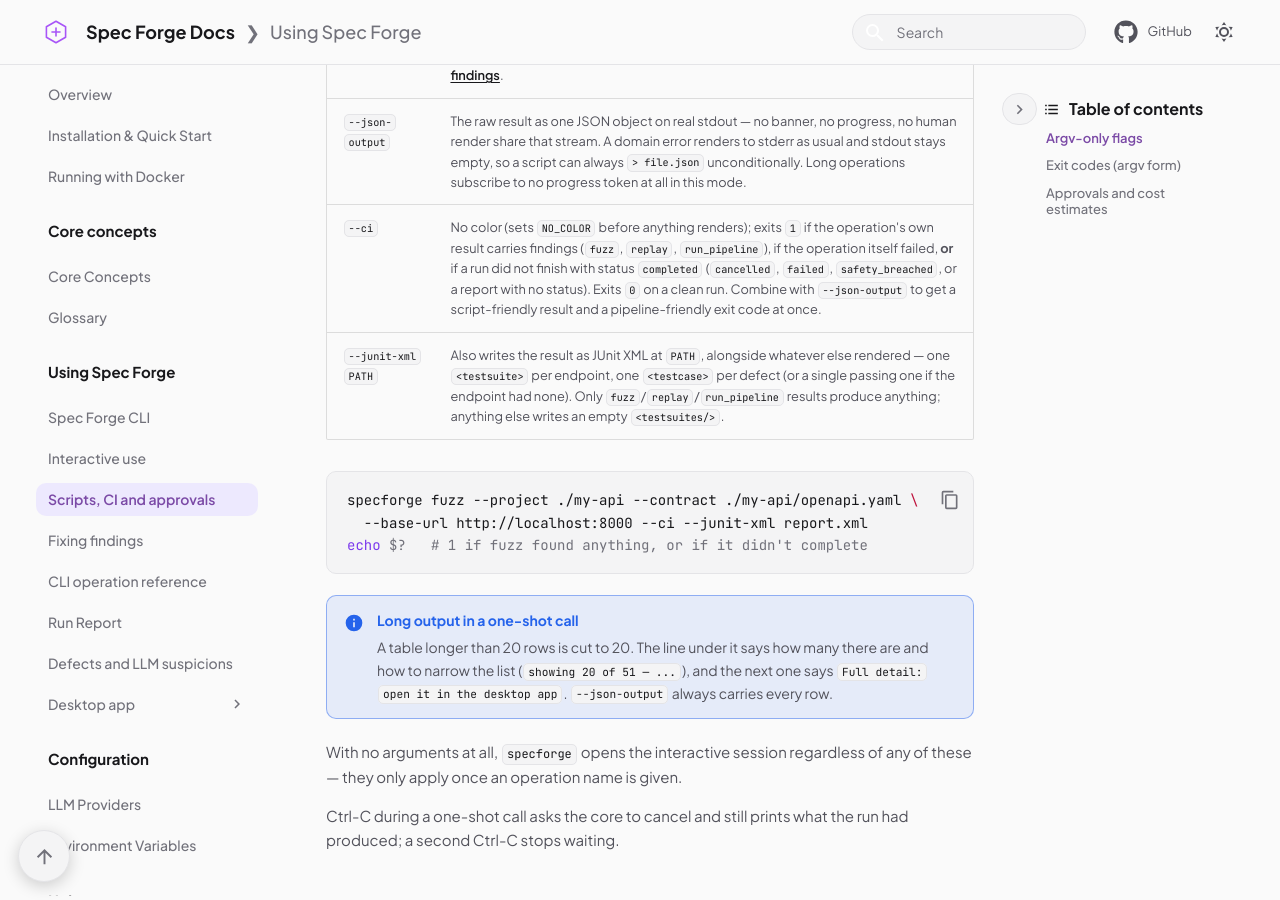
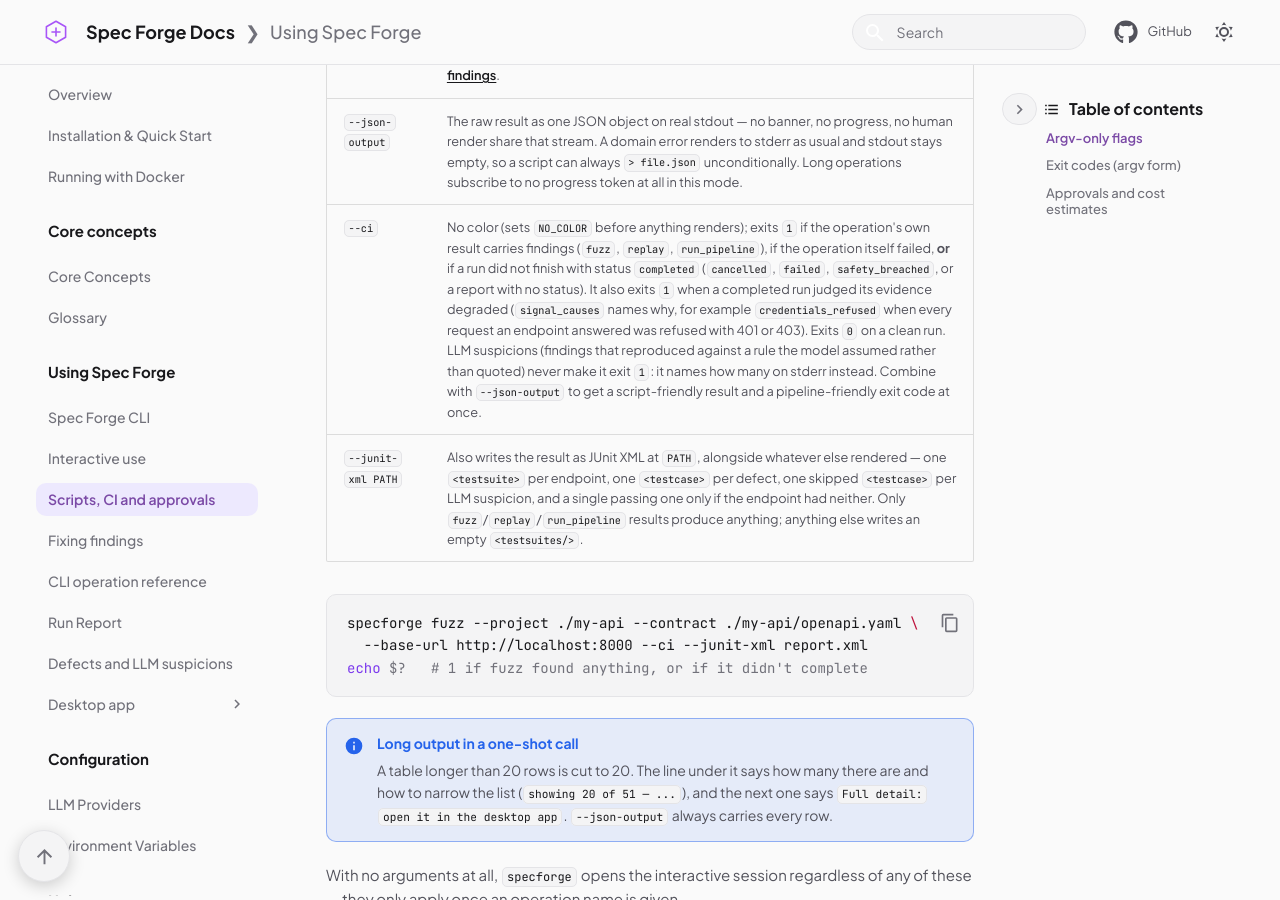
Before and after one commit to Spec-Forge-Testing/specforge-docs, an MkDocs documentation site: the page built from docs/user-guide/cli/scripts-and-ci.md, in a window 1280 px wide and 900 px high, scrolled down 632 px. Built offline with MkDocs 1.6.1 and Material for MkDocs 9.7.7, drawn with Linux system fonts in a browser that asks for light colours; comment, search, counter and statistics services are not loaded.

Commit message:
docs(cli): LLM suspicions and degraded evidence under --ci and --junit-xml

````diff
--- a/docs/user-guide/cli/scripts-and-ci.md
+++ b/docs/user-guide/cli/scripts-and-ci.md
@@ -15,8 +15,8 @@ catalog never lists them:
 | `--yes` | Answers yes to confirmations up front. See [Approvals and cost estimates](#approvals-and-cost-estimates) for what it does not cover. |
 | `--fix` | On `fuzz` and `run_pipeline`: when the run finds a server error, offers a fix for it and applies it if you approve. Asks at every step, so it needs a terminal. See [Fixing findings](fixing-findings.md). |
 | `--json-output` | The raw result as one JSON object on real stdout — no banner, no progress, no human render share that stream. A domain error renders to stderr as usual and stdout stays empty, so a script can always `> file.json` unconditionally. Long operations subscribe to no progress token at all in this mode. |
-| `--ci` | No color (sets `NO_COLOR` before anything renders); exits `1` if the operation's own result carries findings (`fuzz`, `replay`, `run_pipeline`), if the operation itself failed, **or** if a run did not finish with status `completed` (`cancelled`, `failed`, `safety_breached`, or a report with no status). Exits `0` on a clean run. Combine with `--json-output` to get a script-friendly result and a pipeline-friendly exit code at once. |
-| `--junit-xml PATH` | Also writes the result as JUnit XML at `PATH`, alongside whatever else rendered — one `<testsuite>` per endpoint, one `<testcase>` per defect (or a single passing one if the endpoint had none). Only `fuzz`/`replay`/`run_pipeline` results produce anything; anything else writes an empty `<testsuites/>`. |
+| `--ci` | No color (sets `NO_COLOR` before anything renders); exits `1` if the operation's own result carries findings (`fuzz`, `replay`, `run_pipeline`), if the operation itself failed, **or** if a run did not finish with status `completed` (`cancelled`, `failed`, `safety_breached`, or a report with no status). It also exits `1` when a completed run judged its evidence degraded (`signal_causes` names why, for example `credentials_refused` when every request an endpoint answered was refused with 401 or 403). Exits `0` on a clean run. LLM suspicions (findings that reproduced against a rule the model assumed rather than quoted) never make it exit `1`: it names how many on stderr instead. Combine with `--json-output` to get a script-friendly result and a pipeline-friendly exit code at once. |
+| `--junit-xml PATH` | Also writes the result as JUnit XML at `PATH`, alongside whatever else rendered — one `<testsuite>` per endpoint, one `<testcase>` per defect, one skipped `<testcase>` per LLM suspicion, and a single passing one only if the endpoint had neither. Only `fuzz`/`replay`/`run_pipeline` results produce anything; anything else writes an empty `<testsuites/>`. |
 
 ```bash
 specforge fuzz --project ./my-api --contract ./my-api/openapi.yaml \
````
